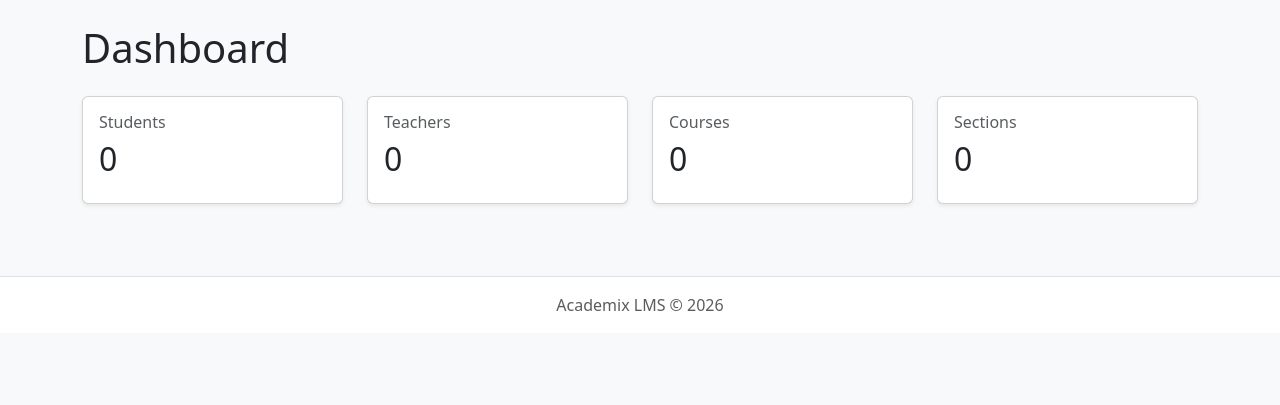
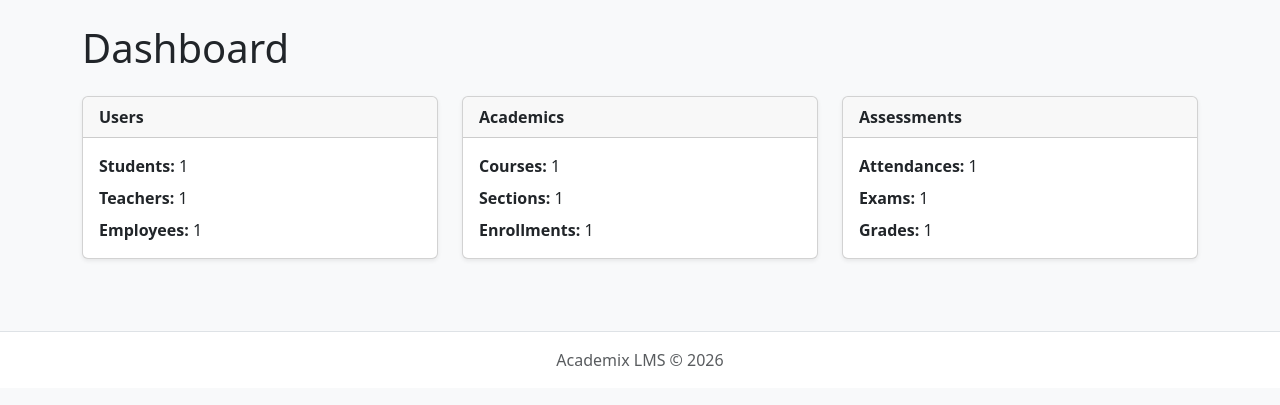
Before and after one commit to HakimShahbaz/Academix, a Django app: template backend/apps/core/templates/core/dashboard.html in a window 1280 px wide. Shown: the part 56-461 px from the top of the page. Run offline with Django 5.2, Linux system fonts and the light colour scheme; the template is opened without the code that fills it: most values are stand-ins (such as "Sample title", 1, 10 or a date in 2020).

Commit message:
feat(core): display live statistics on dashboard

```diff
--- a/backend/apps/core/templates/core/dashboard.html
+++ b/backend/apps/core/templates/core/dashboard.html
@@ -7,26 +7,35 @@ Dashboard
 {% block content %}
 
 <h1 class="mb-4">
-
     Dashboard
-
 </h1>
 
 <div class="row g-4">
 
-    <div class="col-md-3">
+    <div class="col-md-4">
 
-        <div class="card shadow-sm">
+        <div class="card shadow-sm h-100">
+
+            <div class="card-header fw-bold">
+                Users
+            </div>
 
             <div class="card-body">
 
-                <h6 class="text-muted">
-                    Students
-                </h6>
+                <p class="mb-2">
+                    <strong>Students:</strong>
+                    {{ student_count }}
+                </p>
 
-                <h2>
-                    0
-                </h2>
+                <p class="mb-2">
+                    <strong>Teachers:</strong>
+                    {{ teacher_count }}
+                </p>
+
+                <p class="mb-0">
+                    <strong>Employees:</strong>
+                    {{ employee_count }}
+                </p>
 
             </div>
 
@@ -34,19 +43,30 @@ Dashboard
 
     </div>
 
-    <div class="col-md-3">
+    <div class="col-md-4">
 
-        <div class="card shadow-sm">
+        <div class="card shadow-sm h-100">
+
+            <div class="card-header fw-bold">
+                Academics
+            </div>
 
             <div class="card-body">
 
-                <h6 class="text-muted">
-                    Teachers
-                </h6>
+                <p class="mb-2">
+                    <strong>Courses:</strong>
+                    {{ course_count }}
+                </p>
 
-                <h2>
-                    0
-                </h2>
+                <p class="mb-2">
+                    <strong>Sections:</strong>
+                    {{ section_count }}
+                </p>
+
+                <p class="mb-0">
+                    <strong>Enrollments:</strong>
+                    {{ enrollment_count }}
+                </p>
 
             </div>
 
@@ -54,39 +74,30 @@ Dashboard
 
     </div>
 
-    <div class="col-md-3">
+    <div class="col-md-4">
 
-        <div class="card shadow-sm">
+        <div class="card shadow-sm h-100">
+
+            <div class="card-header fw-bold">
+                Assessments
+            </div>
 
             <div class="card-body">
 
-                <h6 class="text-muted">
-                    Courses
-                </h6>
+                <p class="mb-2">
+                    <strong>Attendances:</strong>
+                    {{ attendance_count }}
+                </p>
 
-                <h2>
-                    0
-                </h2>
+                <p class="mb-2">
+                    <strong>Exams:</strong>
+                    {{ exam_count }}
+                </p>
 
-            </div>
-
-        </div>
-
-    </div>
-
-    <div class="col-md-3">
-
-        <div class="card shadow-sm">
-
-            <div class="card-body">
-
-                <h6 class="text-muted">
-                    Sections
-                </h6>
-
-                <h2>
-                    0
-                </h2>
+                <p class="mb-0">
+                    <strong>Grades:</strong>
+                    {{ grade_count }}
+                </p>
 
             </div>
 
```
Also changed, not shown: backend/apps/core/views.py (+20 -1 lines).
